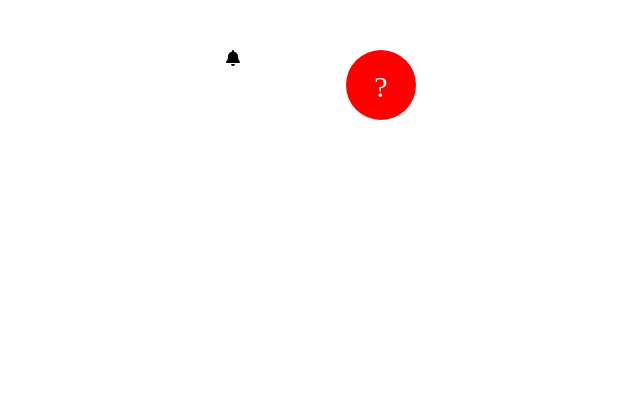
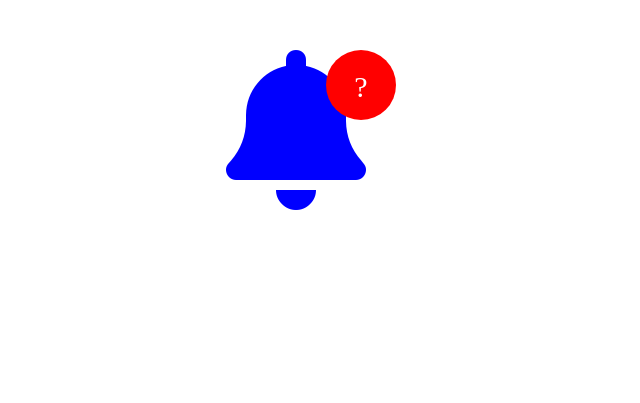
Before and after one commit to arielgomez-py/Reto, a plain HTML site: page index.html in a window 1280 px wide. Shown: the whole page, without its empty margins (214-854 px from the left). Drawn offline with Linux system fonts and the light colour scheme.

Commit message:
Change the size and color of bell icon and. Change the size of red circle

```diff
--- a/index.html
+++ b/index.html
@@ -10,9 +10,7 @@
 </head>
 <body>
     <div class="notify">
-        <div class="icon">
-            <i class="bell fas fa-bell"></i>
-        </div>
+        <i class="bell fas fa-bell"></i>
         <div class="circle">
             <span>?</span>
         </div>
--- a/style.css
+++ b/style.css
@@ -10,14 +10,10 @@
     height: 400px;
     display: flex;
 }
-.icon {
-    width: 200px;
-    height: 200px;
+.bell {
+    font-size: 10rem;
     position: relative;
-}
-.icon img {
-    width: 200px;
-    height: 200px;
+    color: blue;
 }
 .circle {
     width: 70px;
@@ -25,7 +21,7 @@
     border-radius: 50%;
     background-color: red;
     position: absolute;
-    margin-left: 120px;
+    margin-left: 100px;
     display: flex;
     align-items: center;
     justify-content: center;
@@ -36,9 +32,4 @@
     height: 30px;
     font-size: 30px;
     color: white;
-
 }
-.bell {
-    width: 40px;
-    height: 30px;
-}
```
